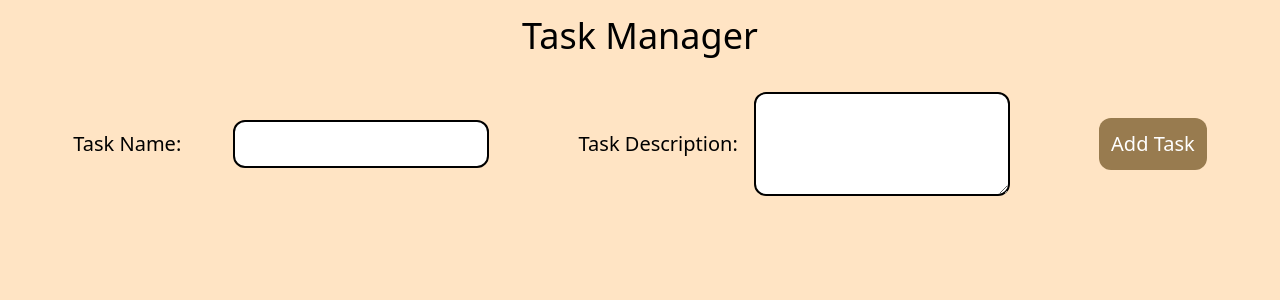
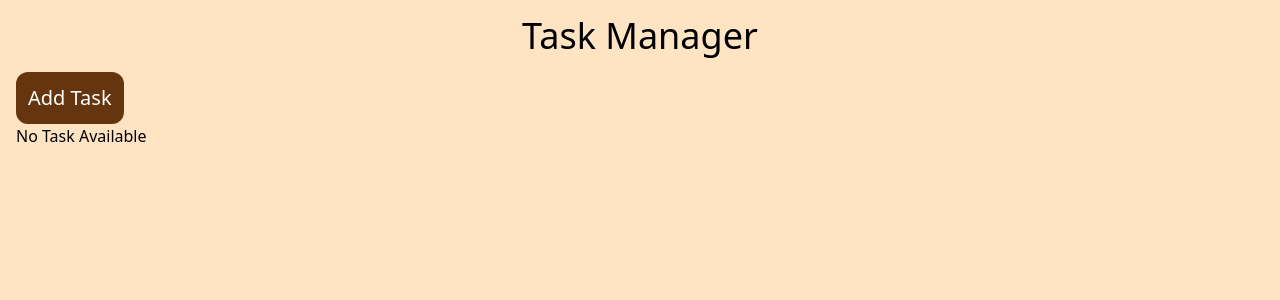
Before and after one commit to Shivam-Dhyani/task-manager, a React (Vite) app: page /show in a window 1280 px wide. Shown: the top 300 px of the page. Built offline with nearby package versions, Linux system fonts and the light colour scheme.

Commit message:
C4-1-Routes Added for Show & Add Tasks

```diff
--- a/package.json
+++ b/package.json
@@ -10,6 +10,7 @@
     "preview": "vite preview"
   },
   "dependencies": {
+    "lodash": "^4.17.21",
     "prop-types": "^15.8.1",
     "react": "^18.2.0",
     "react-dom": "^18.2.0",
--- a/src/App.jsx
+++ b/src/App.jsx
@@ -1,33 +1,11 @@
 import { useEffect, useContext } from "react";
 import { TaskContext } from "./Context";
+import { Route, Routes } from "react-router-dom";
+import AddTask from "./pages/AddTask";
+import DisplayTask from "./pages/DisplayTask";
 
 export default function App() {
-  const { taskState, dispatch } = useContext(TaskContext);
-
-  const handleFormSubmit = (e) => {
-    e.preventDefault();
-    if (taskState?.taskDetails?.name && taskState?.taskDetails?.desc) {
-      if (taskState?.editTaskId) {
-        // Edit Mode
-        dispatch({ type: "EDIT_TASK" });
-      } else {
-        // Create Mode
-        dispatch({ type: "ADD_TASK" });
-      }
-    }
-  };
-
-  const handleEditTask = (id) => {
-    const currentTaskIndex = findCurrentTaskIndex(id);
-    setStateWithLocalStorage("CHANGE_EDIT_ID", "editTaskId", id);
-    setStateWithLocalStorage("EDIT_TASK_DETAILS", "taskDetails", {
-      ...taskState?.tasksList?.[currentTaskIndex],
-    });
-  };
-
-  const handleDeleteTask = (id) => {
-    dispatch({ type: "DELETE_TASK", payload: id });
-  };
+  const { dispatch } = useContext(TaskContext);
 
   useEffect(() => {
     dispatch({
@@ -44,93 +22,13 @@ export default function App() {
     });
   }, []);
 
-  const findCurrentTaskIndex = (id) =>
-    taskState?.tasksList.findIndex((task) => task.id === id);
-
-  const setStateWithLocalStorage = (actionType, loaclStoageKey, data) => {
-    dispatch({ type: actionType, payload: data });
-    localStorage.setItem(loaclStoageKey, JSON.stringify(data));
-  };
-
   return (
-    <div className="bg-[bisque] h-screen">
+    <div className="bg-[bisque] h-screen px-4">
       <div className=" text-4xl text-center py-4">Task Manager</div>
-      <form
-        className="my-5 flex flex-col lg:flex-row justify-evenly items-center gap-4"
-        onSubmit={handleFormSubmit}
-      >
-        <div className="flex items-center sm:justify-center gap-2 md:gap-4">
-          <label htmlFor="taskName" className="text-xl min-w-36">
-            Task Name:
-          </label>
-          <input
-            type="text"
-            className="w-[40vw] lg:w-[20vw] text-lg p-1 md:p-2 border-black border-2 rounded-xl"
-            name="taskName"
-            value={taskState?.taskDetails?.name}
-            onChange={(e) => {
-              setStateWithLocalStorage("EDIT_TASK_DETAILS", "taskDetails", {
-                ...taskState?.taskDetails,
-                name: e.target.value,
-              });
-            }}
-          />
-        </div>
-        <div className="flex items-center justify-center gap-2 md:gap-4">
-          <label htmlFor="taskDesc" className="text-xl min-w-21">
-            Task Description:
-          </label>
-          <textarea
-            name="taskDesc"
-            className="w-[40vw] lg:w-[20vw] text-lg p-1 md:p-2 border-black border-2 rounded-xl"
-            rows="3"
-            value={taskState?.taskDetails?.desc}
-            onChange={(e) => {
-              setStateWithLocalStorage("EDIT_TASK_DETAILS", "taskDetails", {
-                ...taskState?.taskDetails,
-                desc: e.target.value,
-              });
-            }}
-          ></textarea>
-        </div>
-        <button
-          className="bg-[#65350F] disabled:bg-[#987b4f] active:translate-y-1 disabled:translate-y-0 text-white text-xl p-3 rounded-xl"
-          disabled={
-            !taskState?.taskDetails?.name || !taskState?.taskDetails?.desc
-          }
-        >
-          {taskState?.editTaskId ? "Edit Task" : "Add Task"}
-        </button>
-      </form>
-
-      <div>
-        <ul className="overflow-auto h-[30vh]">
-          {taskState?.tasksList?.map((task) => (
-            <li key={task?.id}>
-              <div>
-                <span>{task?.name}</span>
-                <span>{task?.desc}</span>
-                <button
-                  className="bg-[#65350F] disabled:bg-[#987b4f] border-black border-2 text-white text-md p-1 active:translate-y-[2px] disabled:translate-y-0 rounded-lg"
-                  onClick={() => {
-                    handleEditTask(task?.id);
-                  }}
-                >
-                  Edit
-                </button>
-                <button
-                  className="bg-[#65350F] disabled:bg-[#987b4f] border-black border-2 text-white text-md p-1 active:translate-y-[2px] disabled:translate-y-0 rounded-lg"
-                  onClick={() => {
-                    handleDeleteTask(task?.id);
-                  }}
-                >
-                  Delete
-                </button>
-              </div>
-            </li>
-          ))}
-        </ul>
-      </div>
+      <Routes>
+        <Route path="/" element={<AddTask />} />
+        <Route path="/show" element={<DisplayTask />} />
+      </Routes>
     </div>
   );
 }
--- /dev/null
+++ b/src/pages/AddTask.jsx
@@ -0,0 +1,92 @@
+import { useContext } from "react";
+import { TaskContext } from "../Context";
+import { setStateWithLocalStorage } from "../utils/common";
+import { useNavigate } from "react-router";
+
+const AddTask = () => {
+  const navigate = useNavigate();
+  const { taskState, dispatch } = useContext(TaskContext);
+
+  const handleFormSubmit = (e) => {
+    e.preventDefault();
+    if (taskState?.taskDetails?.name && taskState?.taskDetails?.desc) {
+      if (taskState?.editTaskId) {
+        // Edit Mode
+        dispatch({ type: "EDIT_TASK" });
+        navigate("/show");
+      } else {
+        // Create Mode
+        dispatch({ type: "ADD_TASK" });
+      }
+    }
+  };
+  return (
+    <>
+      <button
+        className="bg-[#65350F] disabled:bg-[#987b4f] active:translate-y-1 disabled:translate-y-0 text-white text-xl p-3 rounded-xl"
+        onClick={() => navigate("/show")}
+      >
+        Show Tasks
+      </button>
+      <form
+        className="my-5 flex flex-col lg:flex-row justify-evenly items-center gap-4"
+        onSubmit={handleFormSubmit}
+      >
+        <div className="flex items-center sm:justify-center gap-2 md:gap-4">
+          <label htmlFor="taskName" className="text-xl min-w-36">
+            Task Name:
+          </label>
+          <input
+            type="text"
+            className="w-[40vw] lg:w-[20vw] text-lg p-1 md:p-2 border-black border-2 rounded-xl"
+            name="taskName"
+            value={taskState?.taskDetails?.name}
+            onChange={(e) => {
+              setStateWithLocalStorage(
+                dispatch,
+                "EDIT_TASK_DETAILS",
+                "taskDetails",
+                {
+                  ...taskState?.taskDetails,
+                  name: e.target.value,
+                }
+              );
+            }}
+          />
+        </div>
+        <div className="flex items-center justify-center gap-2 md:gap-4">
+          <label htmlFor="taskDesc" className="text-xl min-w-21">
+            Task Description:
+          </label>
+          <textarea
+            name="taskDesc"
+            className="w-[40vw] lg:w-[20vw] text-lg p-1 md:p-2 border-black border-2 rounded-xl"
+            rows="3"
+            value={taskState?.taskDetails?.desc}
+            onChange={(e) => {
+              setStateWithLocalStorage(
+                dispatch,
+                "EDIT_TASK_DETAILS",
+                "taskDetails",
+                {
+                  ...taskState?.taskDetails,
+                  desc: e.target.value,
+                }
+              );
+            }}
+          ></textarea>
+        </div>
+        <button
+          className="bg-[#65350F] disabled:bg-[#987b4f] active:translate-y-1 disabled:translate-y-0 text-white text-xl p-3 rounded-xl"
+          disabled={
+            !taskState?.taskDetails?.name || !taskState?.taskDetails?.desc
+          }
+        >
+          {taskState?.editTaskId ? "Edit Task" : "Add Task"}
+        </button>
+      </form>
+    </>
+  );
+};
+
+export default AddTask;
--- /dev/null
+++ b/src/pages/DisplayTask.jsx
@@ -0,0 +1,72 @@
+import { useContext } from "react";
+import { TaskContext } from "../Context";
+import {
+  findCurrentTaskIndex,
+  setStateWithLocalStorage,
+} from "../utils/common";
+import { useNavigate } from "react-router";
+import { isEmpty } from "lodash";
+
+const DisplayTask = () => {
+  const navigate = useNavigate();
+
+  const { taskState, dispatch } = useContext(TaskContext);
+
+  const handleEditTask = (id) => {
+    const currentTaskIndex = findCurrentTaskIndex(id, taskState);
+    setStateWithLocalStorage(dispatch, "CHANGE_EDIT_ID", "editTaskId", id);
+    setStateWithLocalStorage(dispatch, "EDIT_TASK_DETAILS", "taskDetails", {
+      ...taskState?.tasksList?.[currentTaskIndex],
+    });
+    navigate("/");
+  };
+
+  const handleDeleteTask = (id) => {
+    dispatch({ type: "DELETE_TASK", payload: id });
+  };
+
+  return (
+    <>
+      <button
+        className="bg-[#65350F] disabled:bg-[#987b4f] active:translate-y-1 disabled:translate-y-0 text-white text-xl p-3 rounded-xl"
+        onClick={() => navigate("/")}
+      >
+        Add Task
+      </button>
+      <div>
+        {!isEmpty(taskState?.tasksList) ? (
+          <ul className="overflow-auto h-[30vh]">
+            {taskState?.tasksList?.map((task) => (
+              <li key={task?.id}>
+                <div>
+                  <span>{task?.name}</span>
+                  <span>{task?.desc}</span>
+                  <button
+                    className="bg-[#65350F] disabled:bg-[#987b4f] border-black border-2 text-white text-md p-1 active:translate-y-[2px] disabled:translate-y-0 rounded-lg"
+                    onClick={() => {
+                      handleEditTask(task?.id);
+                    }}
+                  >
+                    Edit
+                  </button>
+                  <button
+                    className="bg-[#65350F] disabled:bg-[#987b4f] border-black border-2 text-white text-md p-1 active:translate-y-[2px] disabled:translate-y-0 rounded-lg"
+                    onClick={() => {
+                      handleDeleteTask(task?.id);
+                    }}
+                  >
+                    Delete
+                  </button>
+                </div>
+              </li>
+            ))}
+          </ul>
+        ) : (
+          "No Task Available"
+        )}
+      </div>
+    </>
+  );
+};
+
+export default DisplayTask;
--- /dev/null
+++ b/src/utils/common.js
@@ -0,0 +1,12 @@
+export const findCurrentTaskIndex = (id, taskState) =>
+  taskState?.tasksList.findIndex((task) => task.id === id);
+
+export const setStateWithLocalStorage = (
+  dispatch,
+  actionType,
+  loaclStoageKey,
+  data
+) => {
+  dispatch({ type: actionType, payload: data });
+  localStorage.setItem(loaclStoageKey, JSON.stringify(data));
+};
```
